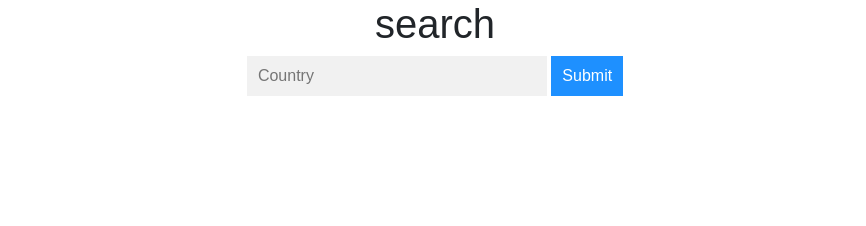
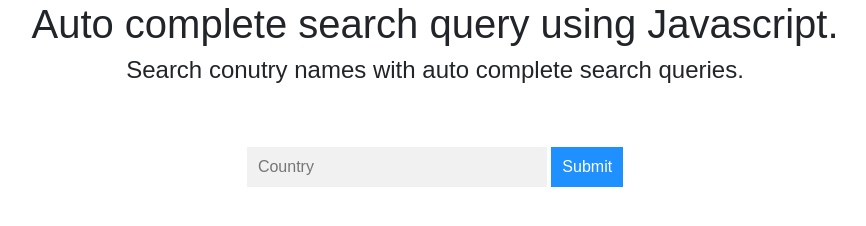
Before and after one commit to Sonooo/autosearch, a plain HTML site: page index.html in a window 1280 px wide. Shown: the whole page, without its empty margins (205-1071 px from the left). Drawn offline with nearby package versions, Linux system fonts and the light colour scheme.

Commit message:
Update index.html

```diff
--- a/index.html
+++ b/index.html
@@ -12,11 +12,15 @@
     />
     <link rel="stylesheet" href="style.css" />
 
-    <title>My search</title>
+    <title>Search country</title>
   </head>
   <body>
-    <center><h1>search</h1></center>
+    <center>
+      <h1>Auto complete search query using Javascript.</h1>
+      <h4>Search conutry names with auto complete search queries.</h4>
+    </center>
 
+  <br><br><br>
     <center>
       <form autocomplete="off" action="/action_page.php">
         <div class="autocomplete" style="width: 300px">
```
